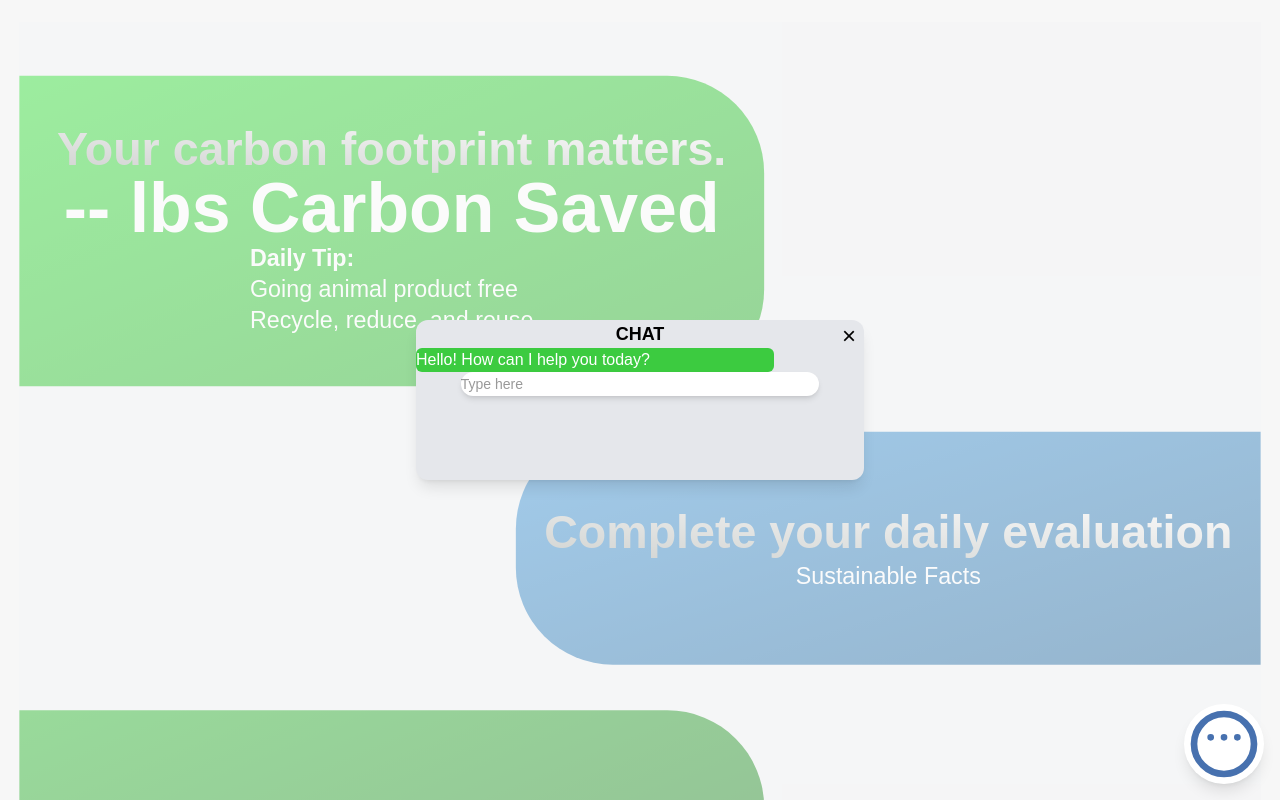
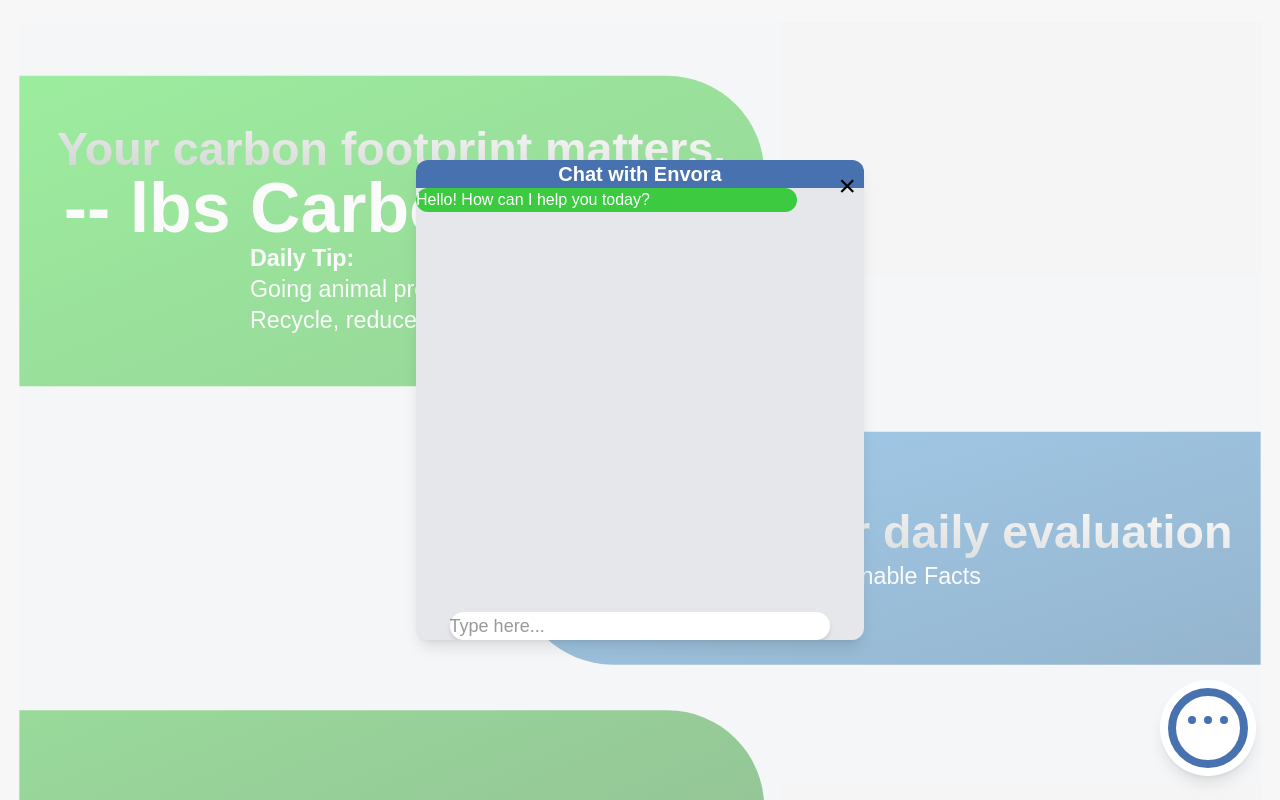
Before and after one commit to Dhruv-0-Arora/WAForge, a React (Vite) app: page / in a window 1280 px wide. Both pictures are taken after a click on the button 1224 px from the left and 744 px from the top of the page. Shown: the top 800 px of the page. Built offline with nearby package versions, Linux system fonts and the light colour scheme.

Commit message:
chat overlay and about ui changes

```diff
--- a/package.json
+++ b/package.json
@@ -13,11 +13,11 @@
         "dotenv": "^16.4.7",
         "express": "^4.21.2",
         "googleapis": "^144.0.0",
+        "loading-spinner": "^1.2.1",
         "postcss": "^8.5.2",
         "react": "^18.3.1",
         "react-dom": "^18.3.1",
-        "react-router-dom": "^7.1.5",
-        "loading-spinner": "^1.2.1"
+        "react-router-dom": "^7.1.5"
     },
     "scripts": {
         "dev": "vite",
@@ -49,5 +49,4 @@
         "vite": "^6.1.0",
         "web-vitals": "^4.2.4"
     }
-
 }
--- a/src/ui/ChatOverlay.jsx
+++ b/src/ui/ChatOverlay.jsx
@@ -57,13 +57,13 @@
                 <div>
                     {/* Fixed Chat Button: White circle with chat icon */}
                     <button
-                        className="fixed bottom-4 right-4 z-50 bg-white p-4 rounded-full shadow-lg hover:bg-gray-100 flex items-center justify-center"
+                        className="fixed bottom-6 right-6 z-50 bg-white p-6 rounded-full shadow-lg hover:bg-gray-100 flex items-center justify-center transition-all duration-300"
                         onClick={() => setIsChatOpen(true)}
                     >
                         {/* Inline SVG chat icon */}
                         <svg
                             xmlns="http://www.w3.org/2000/svg"
-                            className="w-[10vh] h-[10vh] text-[#4771AF]"
+                            className="w-[12vh] h-[12vh] text-[#4771AF]"
                             fill="none"
                             viewBox="0 0 24 24"
                             stroke="currentColor"
@@ -81,11 +81,11 @@
                     {isChatOpen && (
                         <div className="fixed inset-0 flex items-center justify-center z-50">
                             {/* Chat Box (gray background, no overlay behind it) */}
-                            <div className="relative w-full max-w-md h-[20vh] bg-gray-200 rounded-xl shadow-lg">
+                            <div className="relative w-full max-w-md h-[60vh] bg-gray-200 rounded-xl shadow-lg overflow-hidden">
                                 {/* Close Button in top-right */}
                                 <button
                                     onClick={() => setIsChatOpen(false)}
-                                    className="absolute top-0 right-2 text-black text-2xl"
+                                    className="absolute top-2 right-2 text-black text-3xl hover:text-red-500"
                                 >
                                     &times;
                                 </button>
@@ -93,18 +93,18 @@
                                 {/* Main Chat Layout */}
                                 <div className="flex flex-col h-full">
                                     {/* Title */}
-                                    <div className="text-center p-2 text-black font-bold text-lg">
-                                        CHAT
+                                    <div className="text-center p-3 text-black font-bold text-xl bg-[#4771AF] text-white">
+                                        Chat with Envora
                                     </div>
 
                                     {/* Scrollable messages area */}
-                                    <div className="flex flex-col overflow-y-auto px-4 pb-2 space-y-2">
+                                    <div className="flex flex-col overflow-y-auto px-4 pb-4 space-y-4 flex-grow">
                                         {chatMessages.map((msg, index) => {
                                             // For green messages, anchor left; for white, anchor right
                                             const bubbleClasses =
                                                 msg.type === "green"
-                                                    ? "bg-[#3CCB40] text-white px-4 py-2 rounded-md mb-2 w-[80%] self-start"
-                                                    : "bg-white text-black px-4 py-2 rounded-md mb-2 w-[80%] self-end ml-auto text-right";
+                                                    ? "bg-[#3CCB40] text-white px-6 py-3 rounded-xl mb-2 w-[85%] self-start"
+                                                    : "bg-white text-black px-6 py-3 rounded-xl mb-2 w-[85%] self-end ml-auto text-right";
 
                                             return (
                                                 <div
@@ -119,11 +119,11 @@
 
                                     {/* Input bubble pinned at bottom */}
                                     <div className="p-4 mb-2 flex justify-center">
-                                        <div className="bg-white rounded-full px-4 py-2 shadow-md w-[80%]">
+                                        <div className="bg-white rounded-full px-6 py-3 shadow-md w-[85%]">
                                             <input
                                                 type="text"
-                                                className="bg-transparent outline-none text-sm p-2 w-full"
-                                                placeholder="Type here"
+                                                className="bg-transparent outline-none text-lg p-2 w-full"
+                                                placeholder="Type here..."
                                                 value={message}
                                                 onChange={(e) =>
                                                     setMessage(e.target.value)
--- a/src/ui/HomeView.jsx
+++ b/src/ui/HomeView.jsx
@@ -109,10 +109,11 @@
 
             {/* Footer */}
             <footer className="flex justify-between items-center p-4">
-                <p>© ENVORA</p>
+                <a>© ENVORA</a>
                 <a href="/about" className="underline">
-                    about
+                    About
                 </a>
+                <div className="l-[90px]"></div>
             </footer>
         </div>
     );
```
Also changed, not shown: 1 other file (tests, documents, lock files or other folders).
